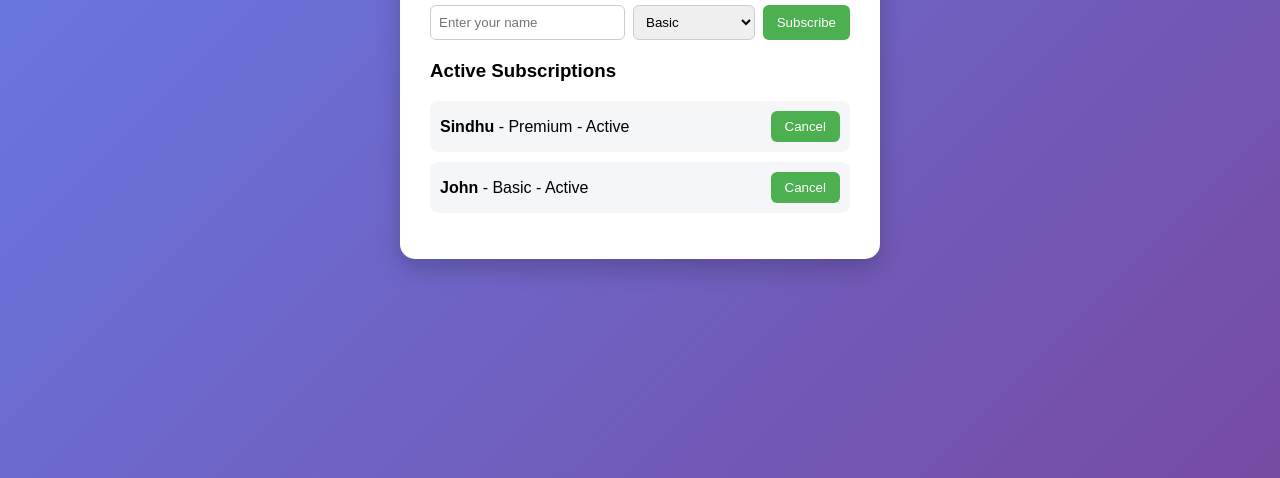
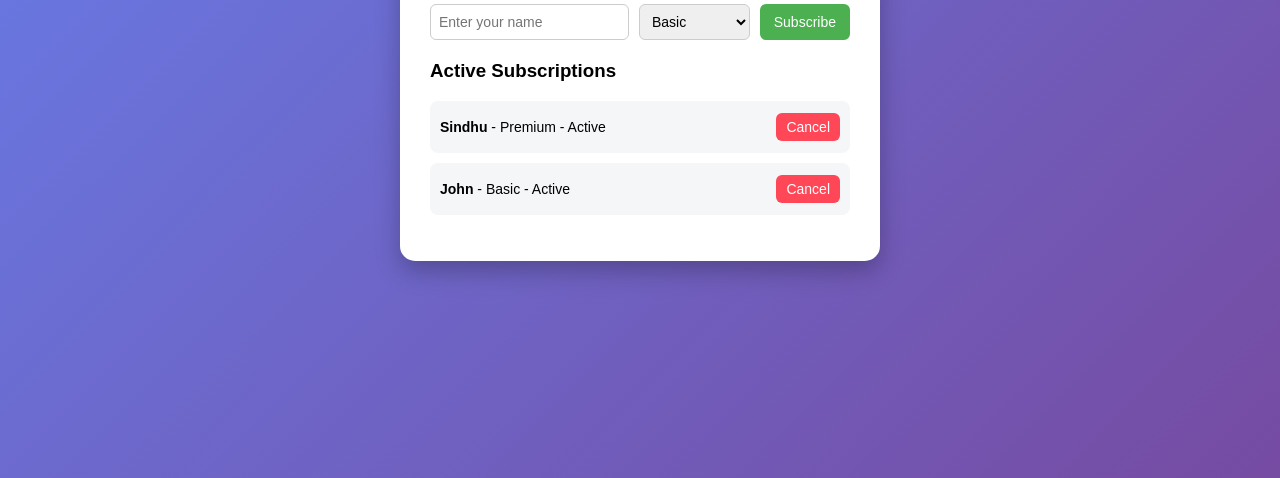
Before and after one commit to sinthiya123-sindhu/-Subscription-based-business-management-system, a plain HTML site: page index.html in a window 1280 px wide. Shown: the part 322-800 px from the top of the page. Drawn offline with nearby package versions, Linux system fonts and the light colour scheme.

Commit message:
Refine styles for container, form, and buttons

```diff
--- a/style.css
+++ b/style.css
@@ -8,32 +8,39 @@ body {
   margin: 0;
 }
 
+/* White card container */
 .container {
   background: white;
   padding: 30px;
   border-radius: 15px;
   width: 420px;
-  box-shadow: 0 10px 25px rgba(0, 0, 0, 0.2);
+  box-shadow: 0 10px 25px rgba(0, 0, 0, 0.25);
 }
 
+/* Heading */
 h1 {
   text-align: center;
   margin-bottom: 20px;
+  color: #333;
 }
 
+/* Form layout */
 .form-box {
   display: flex;
-  gap: 8px;
+  gap: 10px;
   margin-bottom: 20px;
 }
 
+/* Inputs and select dropdown */
 input, select {
   padding: 8px;
   border: 1px solid #ccc;
   border-radius: 6px;
   flex: 1;
+  font-size: 14px;
 }
 
+/* Button styling */
 button {
   background-color: #4CAF50;
   color: white;
@@ -41,6 +48,7 @@ button {
   padding: 8px 14px;
   border-radius: 6px;
   cursor: pointer;
+  font-size: 14px;
   transition: 0.3s;
 }
 
@@ -49,17 +57,39 @@ button:hover {
   transform: scale(1.05);
 }
 
+/* Active subscriptions list */
 ul {
   list-style: none;
   padding: 0;
 }
 
+/* Each subscription item */
 li {
   background: #f4f6f8;
-  padding: 10px;
+  padding: 12px 10px;
   border-radius: 8px;
   margin-bottom: 10px;
   display: flex;
   justify-content: space-between;
   align-items: center;
-  }
+  font-size: 14px;
+}
+
+/* Cancel button inside list item */
+li button {
+  background-color: #ff4757;
+  padding: 6px 10px;
+  border-radius: 6px;
+}
+
+li button:hover {
+  background-color: #e84118;
+  transform: scale(1.05);
+}
+
+/* Input focus effect */
+input:focus,
+select:focus {
+  outline: none;
+  border: 2px solid #764ba2;
+}
```
